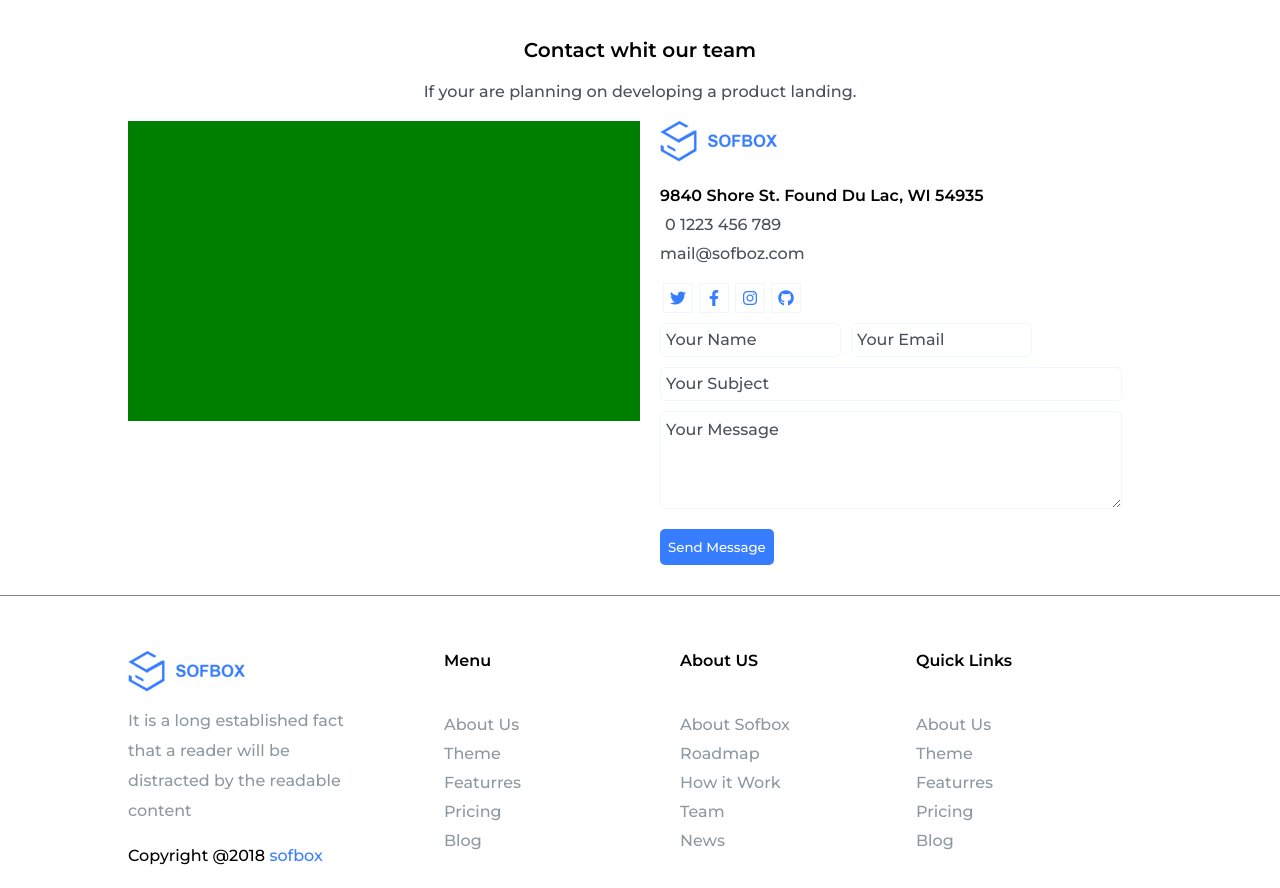
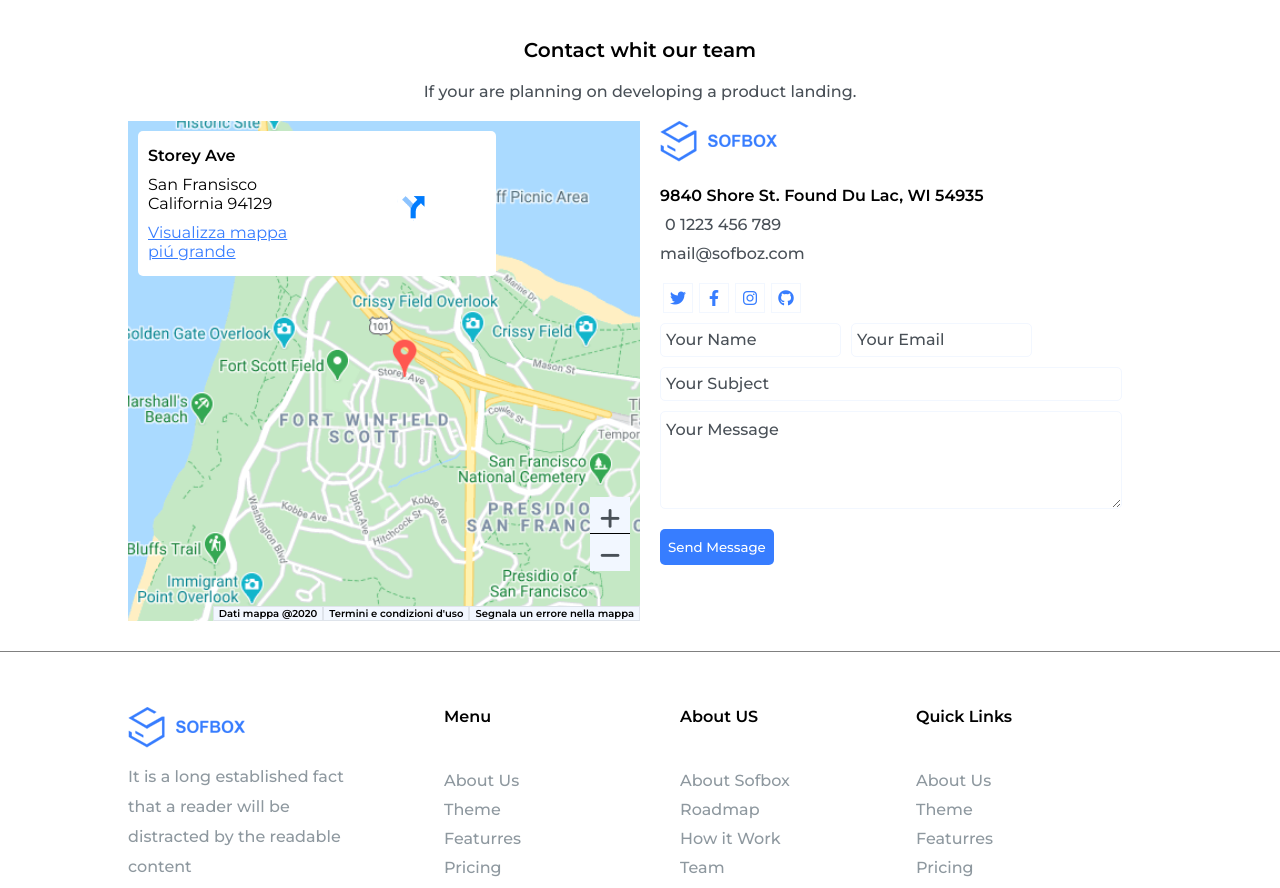
Before and after one commit to gabriele-annese/proj-html-vuejs, a Vue app: page / in a window 1280 px wide. Shown: the part 3329-4217 px from the top of the page. Built offline with nearby package versions, Linux system fonts and the light colour scheme.

Commit message:
add StaticMap

```diff
--- a/src/components/Maps.vue
+++ b/src/components/Maps.vue
@@ -6,7 +6,37 @@
       </div>
       <section>
         <div class="maps-ctn">
-
+            <img src="../assets/img/StaticMapService.GetMapIma.png" alt="">
+            <div class="card-address">
+                <div class="left">
+                    <h4>Storey Ave</h4>
+                    <p>San Fransisco California 94129</p>
+                    <a href="/">Visualizza mappa piú grande</a>
+                </div>
+                <div class="right">
+                    <div class="img-ctn">
+                        <img src="../assets/img/Arrow.png" alt="">
+                    </div>
+                </div>
+            </div>
+            <div class="point-ctn">
+                <img src="../assets/img/pointRed.png" alt="">
+            </div>
+            <div class="info">
+                <span>Dati mappa @2020</span>
+                <span>Termini e condizioni d'uso</span>
+                <span>Segnala un errore nella mappa</span>
+            </div>
+            <div class="btn-ctn">
+                <div class="zoom">
+                    <div class="plus">
+                        <i class="fas fa-plus"></i>
+                    </div>
+                    <div class="minus">
+                        <i class="fas fa-minus"></i>
+                    </div>
+                </div>
+            </div>
         </div>
         <div class="info-ctn">
             <div class="brand">
@@ -78,8 +108,105 @@ export default {
     }
     .maps-ctn{
         width: 50%;
-        height: 300px;
+        height: 500px;
         background-color: green;
+        position: relative;
+        img{
+            width: 100%;
+            height: 100%;
+            object-fit: cover;
+        }
+        .card-address{
+            width: 70%;
+            background-color: #fff;
+            border-radius: 5px;
+            position: absolute;
+            top: 10px;
+            left: 10px;
+            padding: 15px 10px;
+            display: flex;
+            .left{
+                width: 50%;
+                p{
+                padding: 10px 0;
+                }
+                a{
+                    padding: 20px 0;
+                    color: #377dff;
+                }
+            }
+            .right{
+                width: 50%;
+                display: flex;
+                justify-content: flex-end;
+                align-items: center;
+                .img-ctn{
+                    width: 80px;
+                    height: 80px;
+                    margin-right: 30px;
+                    img{
+                        width: 100%;
+                        height: 100%;
+                    }
+                }
+            }
+        }
+        .point-ctn{
+            width: 100px;
+            height: 100px;
+            position: absolute;
+            top: 40%;
+            left: 45%;
+            img{
+                width: 100%;
+                height: 100%;
+                object-fit: cover;
+            }
+        }
+        .info{
+            width: 100%;
+            position: absolute;
+            bottom: 0;
+            right: 0;
+            display: flex;
+            justify-content: flex-end;
+            span{
+                border: 1px solid #00000014;
+                background: #f2f7ff;
+                padding: 0 5px;
+                font-weight: bold;
+                font-size: 10px;
+                cursor: pointer;
+            }
+        }
+        .btn-ctn{
+            position: absolute;
+            right: 10px;
+            bottom: 50px;
+            display: flex;
+            flex-direction: column;
+            .zoom{
+                background: #f2f7ff;
+                .plus,
+                .minus{
+                    display: flex;
+                    flex-direction: column;
+                    align-items: center;
+                    width: 40px;
+                    height: 37px;
+                    cursor: pointer;
+                    padding: 10px 0;
+                    i{
+                        color: #495057;
+                        font-size: 23px;
+                    }
+                }
+                .plus{
+                    border-bottom: 1px solid #000;
+                }
+            }
+
+        }
     }
     .info-ctn{
         width: 50%;
```
Also changed, not shown: src/assets/img/Arrow.png (added), src/assets/img/pointRed.png (added).
